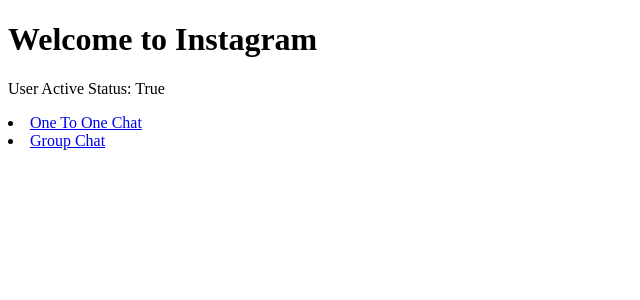
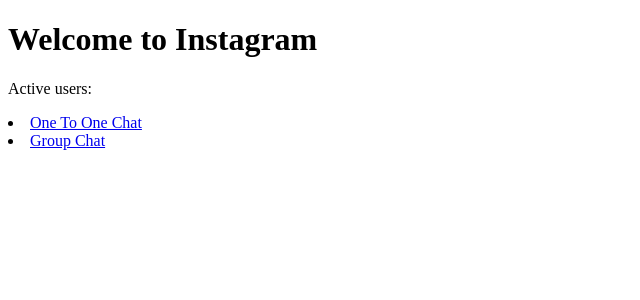
Before and after one commit to farid-hussain-qbatch/instagram, a Django app: page /instagram/ in a window 1280 px wide. Shown: the part 78-378 px from the top of the page, without its empty margins (0-640 px from the left). Run offline with Django 3.2, Linux system fonts and the light colour scheme; a user stored in the database is signed in; tables that the repository leaves empty hold one stand-in row (values such as "Sample post").

Commit message:
Actuve Users

```diff
--- a/instagram/templates/instagram/header.html
+++ b/instagram/templates/instagram/header.html
@@ -7,16 +7,13 @@
     <div class="collapse navbar-collapse" id="navbarText">
       <ul class="navbar-nav mr-auto">
         {% if user.is_authenticated %}
-
         <li class="nav-item">
           <a class="nav-link" href="{% url 'instagram:logout' %}">Logout</a>
         </li>
         <li class="nav-item">
           <a class="nav-link" href="#">Welcome, {{user.username}}</a>
         </li>
-
         {% else %}
-
         <li class="nav-item">
           <a class="nav-link" href="{% url 'instagram:login' %}">Login</a>
         </li>
--- a/instagram/templates/instagram/index.html
+++ b/instagram/templates/instagram/index.html
@@ -1,4 +1,3 @@
-<!--Navbar-->
 <nav class="navbar navbar-expand-lg navbar-light bg-light">
     <a class="navbar-brand" href="#">Navbar</a>
     <button class="navbar-toggler" type="button" data-toggle="collapse" data-target="#navbarText" aria-controls="navbarText" aria-expanded="false" aria-label="Toggle navigation">
@@ -17,16 +16,18 @@
         <li class="nav-item">
           <a class="nav-link" href="{% url 'instagram:login' %}">Login</a>
         </li>
-
         {% endif %}
       </ul>
     </div>
   </nav>
-  <h1>Welcome to Instagram</h1>
-  <p>User Active Status: {{ user.userstatus.active}}</p>
-  <div>
+<h1>Welcome to Instagram</h1>
+<div>
     {% if user.is_authenticated %}
+      <p>Active users:</p>
+      {% for users in active_users %}
+        <p>{{users.username}}</p>
+      {% endfor %}
     <li><a href="{% url 'instagram:one_to_one_chat' %}">One To One Chat </a></li>
     <li><a href="{% url 'instagram:group_chat' %}">Group Chat </a></li>
     {% endif %}
-  </div>
+</div>
--- a/instagram/templates/instagram/login.html
+++ b/instagram/templates/instagram/login.html
@@ -1,9 +1,6 @@
-
 
 {% block content %}
-
 {% load crispy_forms_tags %}
-
 <!--Login-->
 <div class="container py-5">
   <h1>Login</h1>
@@ -14,5 +11,4 @@
   </form>
   <p class="text-center">Don't have an account? <a href="{% url 'instagram:register' %}">Create an account</a>.</p>
 </div>
-
 {% endblock %}
--- a/instagram/templates/instagram/userreply.html
+++ b/instagram/templates/instagram/userreply.html
@@ -10,5 +10,4 @@
     <br><br>
     <input type="submit" value ="send">
   </form>
-
   <p><a href="{% url 'instagram:homepage' %}"> Back to Main Page</a></p>
```
Also changed, not shown: instagram/models.py (+3 -7 lines), instagram/templates/instagram/register.html (+0 -7 lines), instagram/forms.py (line endings or trailing spaces).
